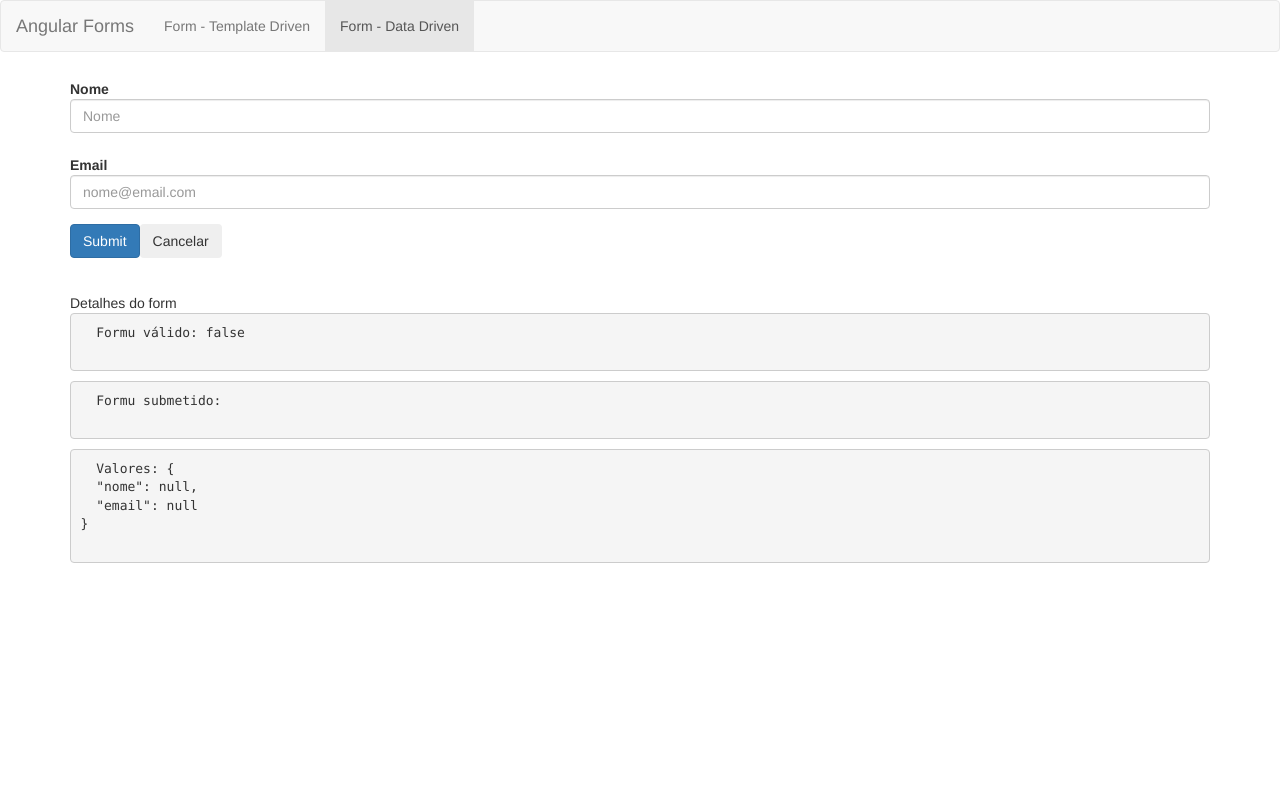
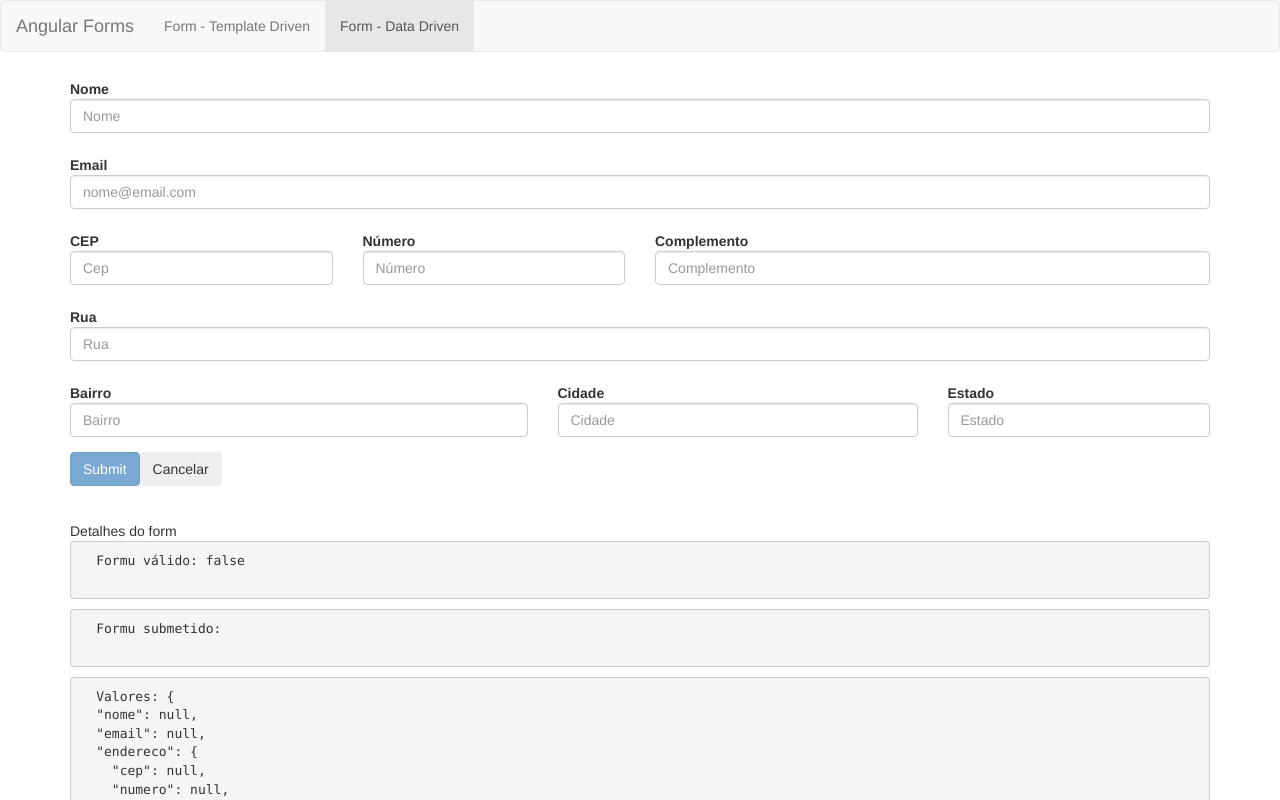
Before and after one commit to bbnsdevelop/estudosAngular-2-4-6, an Angular app in the folder formularios/: page /dataForm in a window 1280 px wide. Shown: the top 800 px of the page. Built offline with nearby package versions, Linux system fonts and the light colour scheme.

Commit message:
validação do formulário

```diff
--- a/formularios/src/app/template/reactiveForm/data-form/data-form.component.html
+++ b/formularios/src/app/template/reactiveForm/data-form/data-form.component.html
@@ -19,9 +19,61 @@
     </div>
   </div>
 
+  <div formGroupName="endereco">
+    <div class="form-group">
+      <div class="col-md-3" [ngClass]="aplicaClassErro('endereco.cep')">
+        <label for="cep" class="control-label">CEP</label>
+        <input class="form-control" type="text" id="cep" placeholder="Cep" formControlName="cep"/>
+        <compo-control [mostraErro]="varificaValidTouched('endereco.cep')" msgErro="Cep é um campo obrigatório"></compo-control>
+
+      </div>
+      <div class="col-md-3" [ngClass]="aplicaClassErro('endereco.numero')">
+        <label for="numero" class="control-label">Número</label>
+        <input class="form-control" type="text" id="numero" placeholder="Número" formControlName="numero"/>
+        <compo-control [mostraErro]="varificaValidTouched('endereco.numero')" msgErro="Número é um campo obrigatório"></compo-control>
+
+      </div>
+      <div class="col-md-6">
+        <label for="complemento" class="control-label">Complemento</label>
+        <input class="form-control" type="text" id="complemento" placeholder="Complemento" formControlName="complemento" />
+      </div>
+    </div>
+    <div class="form-group" [ngClass]="aplicaClassErro('endereco.rua')">
+      <div class="col-sm-12">
+        <label for="rua" class="control-label">Rua</label>
+      </div>
+      <div class="col-sm-12">
+        <input type="text" class="form-control" id="rua" placeholder="Rua" formControlName="rua" />
+        <compo-control [mostraErro]="varificaValidTouched('endereco.rua')" msgErro="Rua é um campo obrigatório"></compo-control>
+
+      </div>
+    </div>
+    <div class="form-group">
+      <div class="col-md-5" [ngClass]="aplicaClassErro('endereco.bairro')">
+        <label for="bairro" class="control-label">Bairro</label>
+        <input class="form-control" type="text" id="bairro" placeholder="Bairro" formControlName="bairro"/>
+        <compo-control [mostraErro]="varificaValidTouched('endereco.bairro')" msgErro="Bairro é um campo obrigatório"></compo-control>
+
+      </div>
+      <div class="col-md-4" [ngClass]="aplicaClassErro('endereco.cidade')">
+        <label for="cidade" class="control-label">Cidade</label>
+        <input class="form-control" type="text" id="cidade" placeholder="Cidade" formControlName="cidade" />
+        <compo-control [mostraErro]="varificaValidTouched('endereco.cidade')" msgErro="Cidade é um campo obrigatório"></compo-control>
+
+      </div>
+      <div class="col-md-3" [ngClass]="aplicaClassErro('endereco.estado')">
+        <label for="estado" class="control-label">Estado</label>
+        <input class="form-control" type="text" id="estado" placeholder="Estado" formControlName="estado" />
+        <compo-control [mostraErro]="varificaValidTouched('endereco.estado')" msgErro="Estado é um campo obrigatório"></compo-control>
+
+      </div>
+    </div>
+  </div>
+
+
   <div class="form-group">
     <div class="col-sm-12">
-      <button type="submit" class="btn btn-primary" >Submit</button>
+      <button type="submit" class="btn btn-primary" [disabled]="!formulario.valid">Submit</button>
       <button type="button" class="btn" (click)="resetar()">Cancelar</button>
     </div>
   </div>
--- a/formularios/src/app/template/reactiveForm/data-form/data-form.component.ts
+++ b/formularios/src/app/template/reactiveForm/data-form/data-form.component.ts
@@ -20,24 +20,44 @@ export class DataFormComponent implements OnInit {
 
     /* this.formulario = new FormGroup({
        nome: new FormControl('Bruno'),
-      email: new FormControl('brunno1808@hotmail.com')
+       email: new FormControl('brunno1808@hotmail.com'),
+       endereco: new FormGroup({
+          cep: new FormControl(null),
+          numero: new FormControl(null),
+          complemento: new FormControl(null),
+          rua: new FormControl(null),
+          bairro: new FormControl(null),
+          cidade: new FormControl(null),
+          estado: new FormControl(null)
+       })
      });
      */
     this.formulario = this.formBuilder.group({
-      nome: [null, [Validators.required, Validators.minLength(3), Validators.maxLength(20)]],
-      email: [null, [Validators.required, Validators.email]]
+      nome: [null, [Validators.required, Validators.minLength(3), Validators.maxLength(50)]],
+      email: [null, [Validators.required, Validators.email]],
+      endereco: this.formBuilder.group({
+        cep: [null, [Validators.required]],
+        numero: [null, [Validators.required]],
+        complemento: [null],
+        rua: [null, [Validators.required]],
+        bairro: [null, [Validators.required]],
+        cidade: [null, [Validators.required]],
+        estado: [null, [Validators.required]]
+      }
+      )
+
     });
   }
 
-  onSubmit(){
+  onSubmit() {
     console.log(this.formulario);
-    this.buscaCepI.saveFormReactive(this.formulario.value).subscribe(dados =>{
+    this.buscaCepI.saveFormReactive(this.formulario.value).subscribe(dados => {
       console.log(dados);
       this.formulario.reset();
-    },(error: any) => alert("erro ao processar"));
+    }, (error: any) => alert("erro ao processar"));
   }
 
-  resetar(){
+  resetar() {
     this.formulario.reset();
   }
   aplicaClassErro(campo) {
@@ -51,12 +71,12 @@ export class DataFormComponent implements OnInit {
   }
   varificaEmailValid(): boolean {
     let campoEmail = this.formulario.get('email');
-    if(campoEmail.errors){
+    if (campoEmail.errors) {
       return campoEmail.errors['email'] && campoEmail.touched;
     }
   }
   mensagemErroEmail(): boolean {
-    return this.formulario.get('email').errors['email'];
+    return this.formulario.get('email').errors['email'].valid;
   }
 
 }
```
Lines whose indentation alone changed are shown as unchanged.
